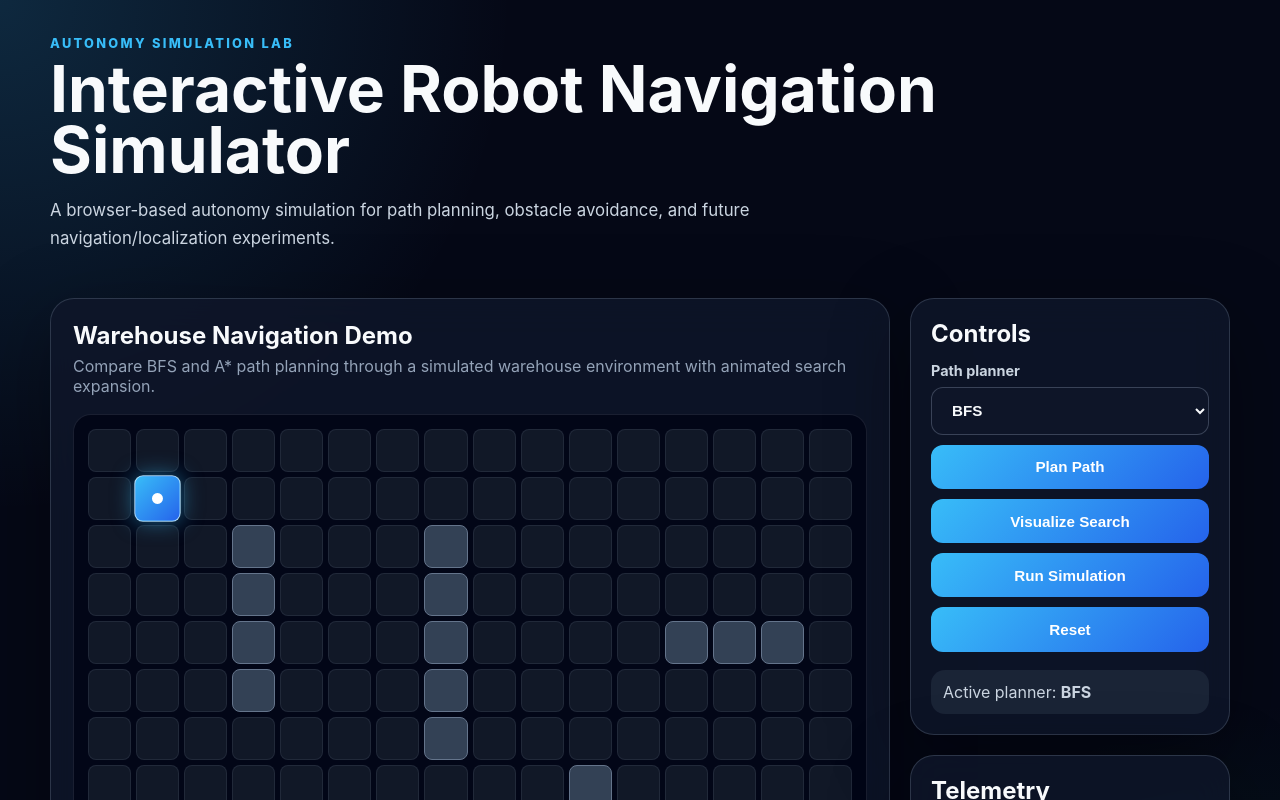
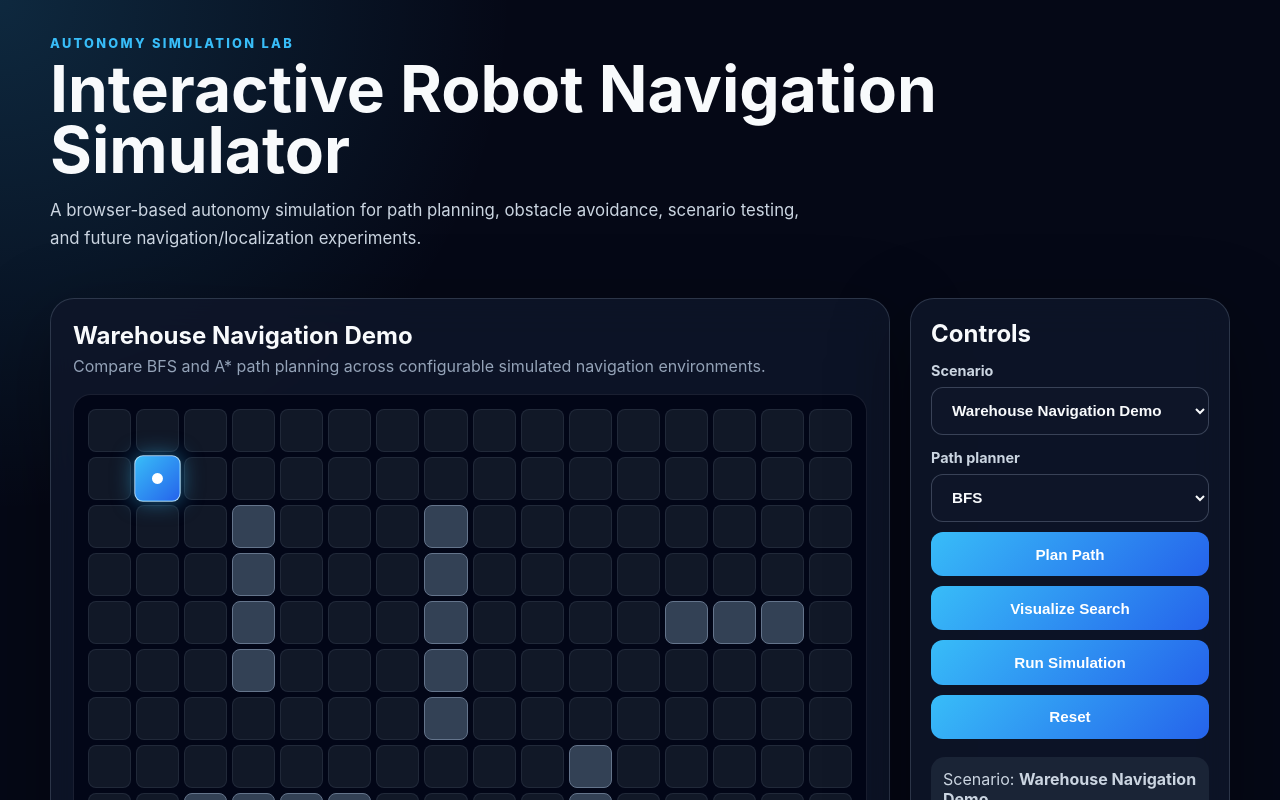
Before and after one commit to Kushrishi/autonomy-simulation-lab, a React (Vite) app: page / in a window 1280 px wide. Shown: the top 800 px of the page. Built offline with nearby package versions, Linux system fonts and the light colour scheme.

Commit message:
Add configurable navigation scenarios
Add multiple simulated navigation environments and a scenario selector so BFS and A* can be tested across warehouse, maze, obstacle course, and open field maps.

```diff
--- a/src/App.tsx
+++ b/src/App.tsx
@@ -4,15 +4,19 @@ import MetricsPanel from "./components/MetricsPanel";
 import SimulatorGrid from "./components/SimulatorGrid";
 import { runAstar } from "./planning/astar";
 import { runBfs } from "./planning/bfs";
-import { defaultScenario } from "./simulation/scenarios";
+import { defaultScenario, scenarios } from "./simulation/scenarios";
 import type {
   PlannerName,
   PlannerResult,
   Position,
+  Scenario,
   SimulationMetrics,
 } from "./simulation/types";
 
 function App() {
+  const [selectedScenario, setSelectedScenario] =
+    useState<Scenario>(defaultScenario);
+
   const [selectedPlanner, setSelectedPlanner] = useState<PlannerName>("BFS");
 
   const [plannedAlgorithm, setPlannedAlgorithm] =
@@ -41,16 +45,16 @@ function App() {
     status: "idle",
   });
 
-  function runSelectedPlanner(): {
+  function runSelectedPlanner(
+    scenario: Scenario = selectedScenario
+  ): {
     result: PlannerResult;
     runtimeMs: number;
   } {
     const startTime = performance.now();
 
     const result =
-      selectedPlanner === "BFS"
-        ? runBfs(defaultScenario)
-        : runAstar(defaultScenario);
+      selectedPlanner === "BFS" ? runBfs(scenario) : runAstar(scenario);
 
     const endTime = performance.now();
 
@@ -60,8 +64,11 @@ function App() {
     };
   }
 
-  function resetSimulation(planner: PlannerName = selectedPlanner) {
-    setRobotPosition(defaultScenario.start);
+  function resetSimulation(
+    planner: PlannerName = selectedPlanner,
+    scenario: Scenario = selectedScenario
+  ) {
+    setRobotPosition(scenario.start);
     setPlannerResult({
       path: [],
       visited: [],
@@ -81,9 +88,18 @@ function App() {
     });
   }
 
+  function handleScenarioChange(scenarioName: string) {
+    const nextScenario =
+      scenarios.find((scenario) => scenario.name === scenarioName) ??
+      defaultScenario;
+
+    setSelectedScenario(nextScenario);
+    resetSimulation(selectedPlanner, nextScenario);
+  }
+
   function handlePlannerChange(planner: PlannerName) {
     setSelectedPlanner(planner);
-    resetSimulation(planner);
+    resetSimulation(planner, selectedScenario);
   }
 
   function handlePlanPath() {
@@ -113,7 +129,7 @@ function App() {
   function handleVisualizeSearch() {
     const { result, runtimeMs } = runSelectedPlanner();
 
-    setRobotPosition(defaultScenario.start);
+    setRobotPosition(selectedScenario.start);
     setPlannerResult(result);
     setPlannedAlgorithm(selectedPlanner);
     setVisibleVisited([]);
@@ -235,7 +251,8 @@ function App() {
           <h1>Interactive Robot Navigation Simulator</h1>
           <p className="subtitle">
             A browser-based autonomy simulation for path planning, obstacle
-            avoidance, and future navigation/localization experiments.
+            avoidance, scenario testing, and future navigation/localization
+            experiments.
           </p>
         </div>
       </header>
@@ -244,16 +261,16 @@ function App() {
         <div className="simulator-card">
           <div className="card-header">
             <div>
-              <h2>{defaultScenario.name}</h2>
+              <h2>{selectedScenario.name}</h2>
               <p>
-                Compare BFS and A* path planning through a simulated warehouse
-                environment with animated search expansion.
+                Compare BFS and A* path planning across configurable simulated
+                navigation environments.
               </p>
             </div>
           </div>
 
           <SimulatorGrid
-            scenario={defaultScenario}
+            scenario={selectedScenario}
             robotPosition={robotPosition}
             path={visiblePath}
             visited={visibleVisited}
@@ -283,7 +300,10 @@ function App() {
 
         <aside className="side-panel">
           <ControlPanel
+            scenarios={scenarios}
+            selectedScenarioName={selectedScenario.name}
             selectedPlanner={selectedPlanner}
+            onScenarioChange={handleScenarioChange}
             onPlannerChange={handlePlannerChange}
             onPlanPath={handlePlanPath}
             onVisualizeSearch={handleVisualizeSearch}
--- a/src/components/ControlPanel.tsx
+++ b/src/components/ControlPanel.tsx
@@ -1,7 +1,10 @@
-import type { PlannerName } from "../simulation/types";
+import type { PlannerName, Scenario } from "../simulation/types";
 
 type ControlPanelProps = {
+  scenarios: Scenario[];
+  selectedScenarioName: string;
   selectedPlanner: PlannerName;
+  onScenarioChange: (scenarioName: string) => void;
   onPlannerChange: (planner: PlannerName) => void;
   onPlanPath: () => void;
   onVisualizeSearch: () => void;
@@ -11,7 +14,10 @@ type ControlPanelProps = {
 };
 
 export default function ControlPanel({
+  scenarios,
+  selectedScenarioName,
   selectedPlanner,
+  onScenarioChange,
   onPlannerChange,
   onPlanPath,
   onVisualizeSearch,
@@ -22,6 +28,23 @@ export default function ControlPanel({
   return (
     <section className="panel">
       <h2>Controls</h2>
+
+      <label className="control-label" htmlFor="scenario-select">
+        Scenario
+      </label>
+
+      <select
+        id="scenario-select"
+        value={selectedScenarioName}
+        disabled={isAnimating}
+        onChange={(event) => onScenarioChange(event.target.value)}
+      >
+        {scenarios.map((scenario) => (
+          <option key={scenario.name} value={scenario.name}>
+            {scenario.name}
+          </option>
+        ))}
+      </select>
 
       <label className="control-label" htmlFor="planner-select">
         Path planner
@@ -52,6 +75,8 @@ export default function ControlPanel({
       <button onClick={onReset}>Reset</button>
 
       <div className="control-note">
+        Scenario: <strong>{selectedScenarioName}</strong>
+        <br />
         Active planner: <strong>{selectedPlanner}</strong>
       </div>
     </section>
--- a/src/simulation/scenarios.ts
+++ b/src/simulation/scenarios.ts
@@ -1,6 +1,6 @@
 import type { Scenario } from "./types";
 
-export const defaultScenario: Scenario = {
+export const warehouseScenario: Scenario = {
   name: "Warehouse Navigation Demo",
   rows: 12,
   cols: 16,
@@ -32,3 +32,112 @@ export const defaultScenario: Scenario = {
     { row: 4, col: 14 },
   ],
 };
+
+export const mazeScenario: Scenario = {
+  name: "Maze Navigation Demo",
+  rows: 12,
+  cols: 16,
+  start: { row: 1, col: 1 },
+  goal: { row: 10, col: 14 },
+  obstacles: [
+    { row: 1, col: 4 },
+    { row: 2, col: 4 },
+    { row: 3, col: 4 },
+    { row: 4, col: 4 },
+    { row: 5, col: 4 },
+    { row: 6, col: 4 },
+    { row: 8, col: 4 },
+    { row: 9, col: 4 },
+    { row: 10, col: 4 },
+
+    { row: 1, col: 8 },
+    { row: 2, col: 8 },
+    { row: 4, col: 8 },
+    { row: 5, col: 8 },
+    { row: 6, col: 8 },
+    { row: 7, col: 8 },
+    { row: 8, col: 8 },
+    { row: 10, col: 8 },
+
+    { row: 2, col: 12 },
+    { row: 3, col: 12 },
+    { row: 4, col: 12 },
+    { row: 5, col: 12 },
+    { row: 7, col: 12 },
+    { row: 8, col: 12 },
+    { row: 9, col: 12 },
+  ],
+};
+
+export const obstacleCourseScenario: Scenario = {
+  name: "Obstacle Course Demo",
+  rows: 12,
+  cols: 16,
+  start: { row: 0, col: 0 },
+  goal: { row: 11, col: 15 },
+  obstacles: [
+    { row: 1, col: 2 },
+    { row: 1, col: 3 },
+    { row: 1, col: 4 },
+
+    { row: 3, col: 1 },
+    { row: 3, col: 2 },
+    { row: 3, col: 3 },
+    { row: 3, col: 4 },
+    { row: 3, col: 5 },
+
+    { row: 5, col: 6 },
+    { row: 5, col: 7 },
+    { row: 5, col: 8 },
+    { row: 5, col: 9 },
+    { row: 5, col: 10 },
+
+    { row: 7, col: 3 },
+    { row: 8, col: 3 },
+    { row: 9, col: 3 },
+
+    { row: 8, col: 11 },
+    { row: 9, col: 11 },
+    { row: 10, col: 11 },
+
+    { row: 2, col: 13 },
+    { row: 3, col: 13 },
+    { row: 4, col: 13 },
+  ],
+};
+
+export const openFieldScenario: Scenario = {
+  name: "Open Field Demo",
+  rows: 12,
+  cols: 16,
+  start: { row: 2, col: 2 },
+  goal: { row: 9, col: 13 },
+  obstacles: [
+    { row: 3, col: 5 },
+    { row: 4, col: 5 },
+    { row: 5, col: 5 },
+
+    { row: 6, col: 8 },
+    { row: 7, col: 8 },
+
+    { row: 3, col: 10 },
+    { row: 4, col: 10 },
+    { row: 5, col: 10 },
+
+    { row: 8, col: 4 },
+    { row: 8, col: 5 },
+    { row: 8, col: 6 },
+
+    { row: 9, col: 10 },
+    { row: 9, col: 11 },
+  ],
+};
+
+export const scenarios: Scenario[] = [
+  warehouseScenario,
+  mazeScenario,
+  obstacleCourseScenario,
+  openFieldScenario,
+];
+
+export const defaultScenario = warehouseScenario;
```
